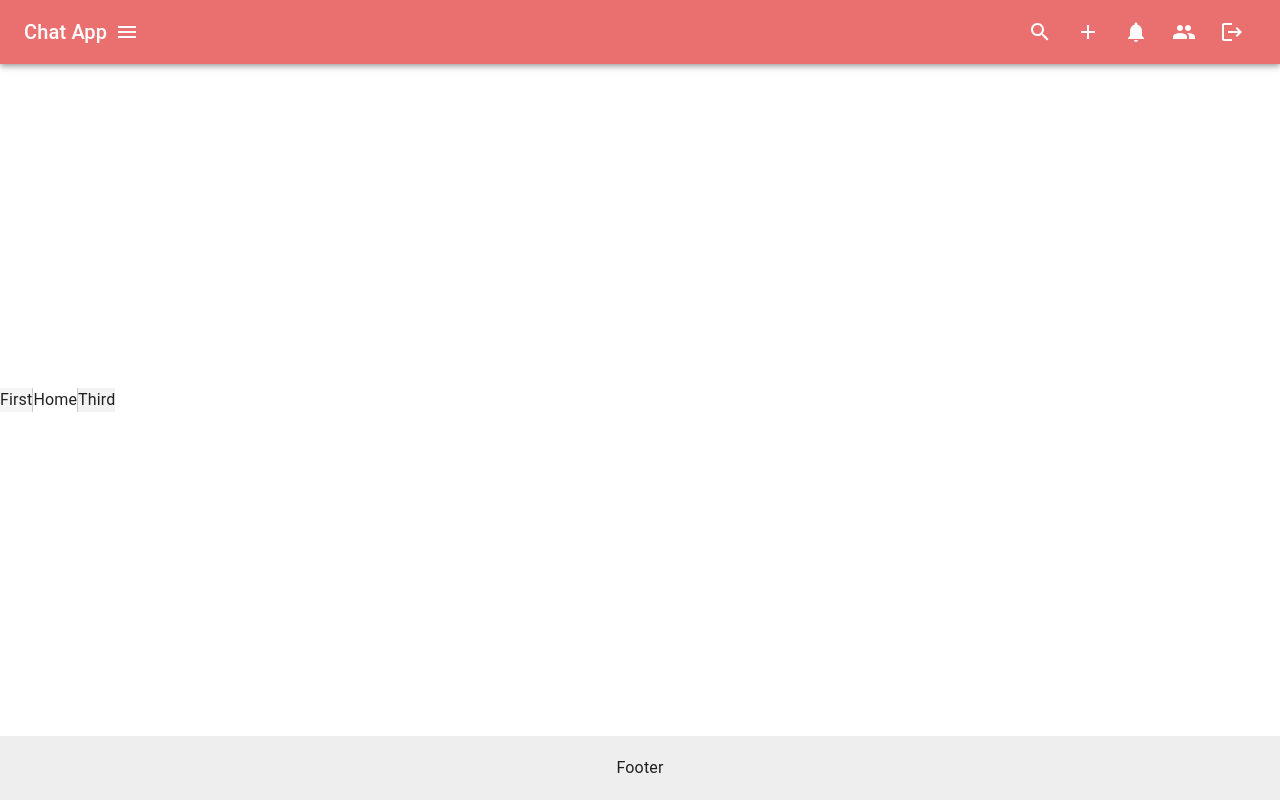
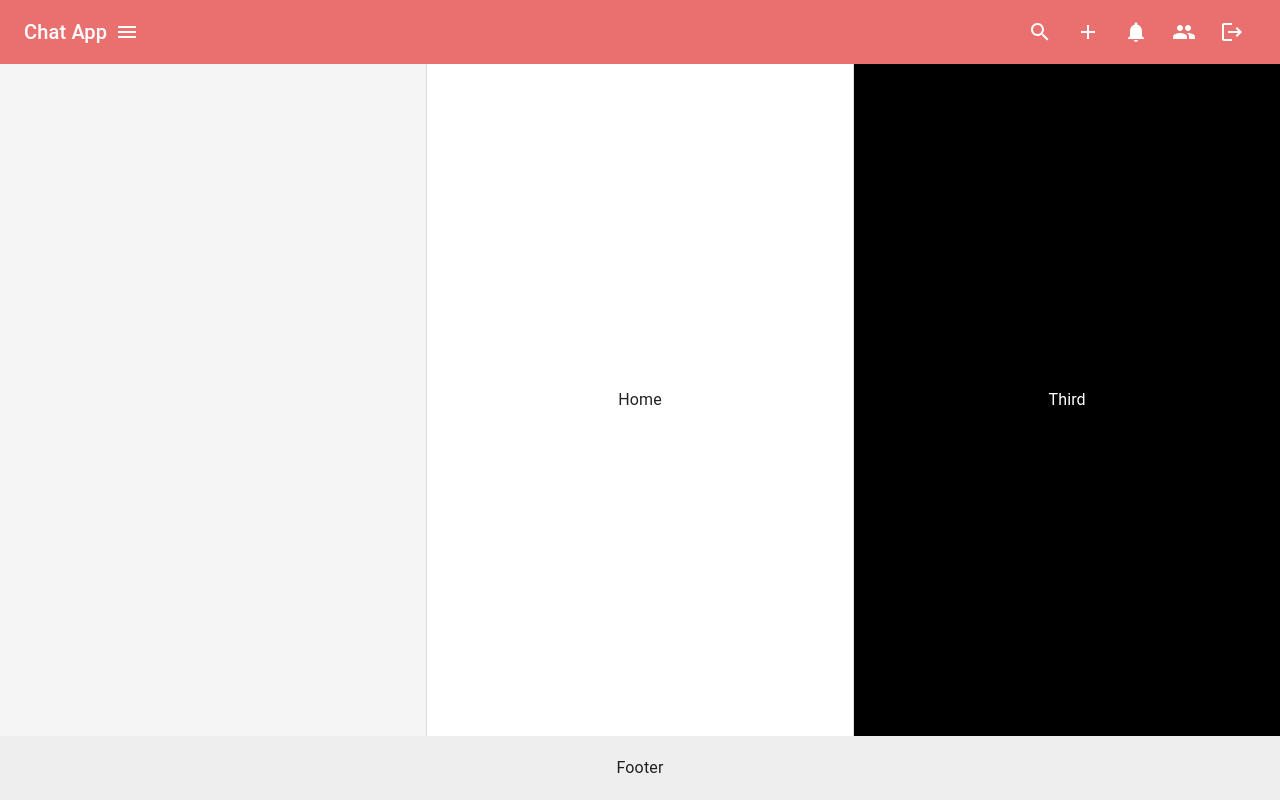
Before and after one commit to carti0459/ChatApp--FullStack-Project-, a React (Vite) app in the folder client/: page / in a window 1280 px wide. Built offline with nearby package versions, Linux system fonts and the light colour scheme.

Commit message:
BUg fix-1

```diff
--- /dev/null
+++ b/client/src/components/specific/ChatList.jsx
@@ -0,0 +1,49 @@
+import React from "react";
+import { Stack } from "@mui/material";
+import ChatItem from "../styles/shared/ChatItem";
+
+
+const ChatList = ({
+  w = "100%",
+  chats = [],
+  chatId,
+  onlineUsers = [],
+  newMessagesAlert = [
+    {
+      chatId: "",
+      count: 0,
+    },
+  ],
+  handleDeleteChat,
+}) => {
+  return (
+    <Stack width={w} direction={"column"}>
+      {chats?.map((data, index) => {
+        const { avatar, _id, name, groupChat, members } = data;
+
+        const newMessageAlert = newMessagesAlert.find(
+          ({ chatId }) => chatId === _id
+        );
+
+        const isOnline = members?.some((member) => onlineUsers.includes(_id));
+
+        return (
+          <ChatItem
+            index={index}
+            newMessageAlert={newMessageAlert}
+            isOnline={isOnline}
+            avatar={avatar}
+            name={name}
+            _id={_id}
+            key={_id}
+            groupChat={groupChat}
+            sameSender={chatId === _id}
+            handleDeleteChatOpen={handleDeleteChat}
+          />
+        );
+      })}
+    </Stack>
+  );
+};
+
+export default ChatList;
--- a/client/src/components/styles/StylesComponents.jsx
+++ b/client/src/components/styles/StylesComponents.jsx
@@ -1,9 +1,11 @@
-import {styled} from '@mui/material'
+import { styled } from '@mui/material'
+import { Link as LinkComponent } from 'react-router-dom';
 
+// ...existing code...
 
 export const VisuallyHiddenInput = styled("input")({
     border: 0,
-    clip: "react(0 0 0 0)",
+    clip: "rect(0 0 0 0)", // fixed typo: was "react", should be "rect"
     height: 1,
     margin: -1,
     overflow: "hidden",
@@ -12,3 +14,12 @@ export const VisuallyHiddenInput = styled("input")({
     whiteSpace: "nowrap",
     width: 1,
 });
+
+export const Link = styled(LinkComponent)`
+  text-decoration: none;
+  color: black;
+  padding: 1rem;
+  &:hover {
+     background-color: #f0f0f0;
+  }
+`;
--- a/client/src/components/styles/layout/AppLayout.jsx
+++ b/client/src/components/styles/layout/AppLayout.jsx
@@ -2,6 +2,8 @@ import React from "react";
 import Header from "./Header";
 import Title from "../shared/Title";
 import { Grid, Box } from "@mui/material";
+import ChatList from "../../specific/ChatList";
+import { sampleChats } from "../../../constants/sampleData";
 
 const AppLayout = (WrappedComponent) => {
   return (props) => {
@@ -9,53 +11,69 @@ const AppLayout = (WrappedComponent) => {
       <Box minHeight="100vh" display="flex" flexDirection="column">
         <Title />
         <Header />
-        {/* Main content area */}
-        <Box flex="1 1 auto" minHeight={0} display="flex">
+        {/* Main content area - takes remaining space between header and footer */}
+        <Box
+          flex="1 1 auto"
+          display="flex"
+          sx={{
+            minHeight: 0,
+            height: "calc(100vh - 8rem)" // Subtract header and footer heights
+          }}
+        >
           <Grid
             container
-            sx={{ flex: 1, height: "100%" }}
-            columns={12}
+            sx={{
+              flexGrow: 1,
+              width: "100%",
+              height: "100%"
+            }}
+            spacing={0}
           >
             <Grid
-              item
-              xs={12}
-              md={4}
+              size={4}
               sx={{
-                borderRight: { md: "1px solid #ccc" },
+                borderRight: "1px solid #ddd",
                 bgcolor: "#f5f5f5",
                 height: "100%",
                 display: "flex",
+                flexDirection: "column",
                 alignItems: "center",
                 justifyContent: "center",
+                minHeight: 0
               }}
             >
-              First
+             <ChatList chats={sampleChats} chatId={1} sx={{ color: "#1976d2", fontWeight: 600 }}/>
             </Grid>
+
+            {/* WrappedComponent (Home) Grid Item */}
             <Grid
-              item
-              xs={12}
-              md={4}
+              size={4}
               sx={{
                 bgcolor: "#fff",
                 height: "100%",
                 display: "flex",
+                flexDirection: "column",
                 alignItems: "center",
                 justifyContent: "center",
+                minHeight: 0
               }}
             >
               <WrappedComponent {...props} />
             </Grid>
+
+            {/* Third Grid Item */}
             <Grid
-              item
-              xs={12}
-              md={4}
+              size={4}
               sx={{
-                borderLeft: { md: "1px solid #ccc" },
-                bgcolor: "rgba(0,0,0,0.05)",
+                borderLeft: "1px solid #ddd",
+                bgcolor: "#000000", // Black color for third grid
+                color: "#ffffff", // White text for visibility
                 height: "100%",
                 display: "flex",
+                flexDirection: "column",
                 alignItems: "center",
                 justifyContent: "center",
+                minHeight: 0
               }}
             >
               Third
--- /dev/null
+++ b/client/src/components/styles/layout/Loaders.jsx
@@ -0,0 +1,53 @@
+import React from "react";
+import { Grid, Skeleton } from "@mui/material";
+
+export const LayoutLoader = () => {
+  return (
+    <Grid container sx={{ flex: 1, height: "100%" }} columns={12}>
+      <Grid
+        item
+        xs={12}
+        md={4}
+        sx={{
+          borderRight: { md: "1px solid #ccc" },
+          bgcolor: "#f5f5f5",
+          height: "100%",
+          display: "flex",
+          alignItems: "center",
+          justifyContent: "center",
+        }}
+      >
+        <Skeleton variant="rectangular" />
+      </Grid>
+      <Grid
+        item
+        xs={12}
+        md={4}
+        sx={{
+          bgcolor: "#fff",
+          height: "100%",
+          display: "flex",
+          alignItems: "center",
+          justifyContent: "center",
+        }}
+      >
+        <Skeleton variant="rectangular" />
+      </Grid>
+      <Grid
+        item
+        xs={12}
+        md={4}
+        sx={{
+          borderLeft: { md: "1px solid #ccc" },
+          bgcolor: "rgba(0,0,0,0.05)",
+          height: "100%",
+          display: "flex",
+          alignItems: "center",
+          justifyContent: "center",
+        }}
+      >
+        <Skeleton variant="rectangular" />
+      </Grid>
+    </Grid>
+  );
+};
--- /dev/null
+++ b/client/src/components/styles/shared/ChatItem.jsx
@@ -0,0 +1,64 @@
+import { Box, Stack, Typography } from "@mui/material";
+import React from "react";
+import { Link } from "../StylesComponents";
+import { memo } from "react";
+import { sampleChats } from "../../../constants/sampleData";
+
+const ChatItem = (
+  avatar = [],
+  name,
+  _id,
+  groupChat = false,
+  sameSender,
+  isOnline,
+  newMessageAlert,
+  index = 0,
+  handleDeleteChatOpen,
+) => {
+  return (
+    <Link
+    sx={{
+      padding: "0",
+    }}
+      to={"/chat/${_id}"}
+      onContextMenu={(e) => handleDeleteChatOpen(e, _id, groupChat)}
+    >
+      <div
+        style={{
+          display: "flex",
+          gap: "1rem",
+          alignItems: "center",
+          padding: "1rem",
+          backgroundColor: sameSender ? "black" : "unset",
+          color: sameSender ? "white" : "black",
+          position: "relative",
+        }}
+      >
+        {/* Avatar Card */}
+        <Stack >
+          <Typography>{name}</Typography>
+          {newMessageAlert && (
+            <Typography>{newMessageAlert.count} New Message</Typography>
+          )}
+        </Stack>
+
+        {isOnline && (
+          <Box
+            sx={{
+              width: "10px",
+              height: "10px",
+              borderRadius: "50%",
+              backgroundColor: "green",
+              position: "absolute",
+              top: "50%",
+              right: "1rem",
+              transform: "translateY(-50%)",
+            }}
+          />
+        )}
+      </div>
+    </Link>
+  );
+};
+
+export default memo(ChatItem);
--- a/client/src/components/styles/shared/Title.jsx
+++ b/client/src/components/styles/shared/Title.jsx
@@ -13,4 +13,4 @@ const Title = ({
   )
 }
 
-export default Title
+export default Title;
--- /dev/null
+++ b/client/src/constants/sampleData.js
@@ -0,0 +1,11 @@
+export const sampleChats = [
+  {
+    avatar: [
+      "https://img.freepik.com/premium-vector/man-avatar-profile-picture-isolated-background-avatar-profile-picture-man_1293239-4841.jpg?semt=ais_hybrid&w=740",
+    ],
+    name: "John Doe",
+    _id: "1",
+    groupChat: false,
+    members: ["1", "2"],
+  },
+];
```
Also changed, not shown: client/src/App.jsx (+5 -2 lines), client/src/components/styles/layout/Header.jsx (+4 -3 lines).
